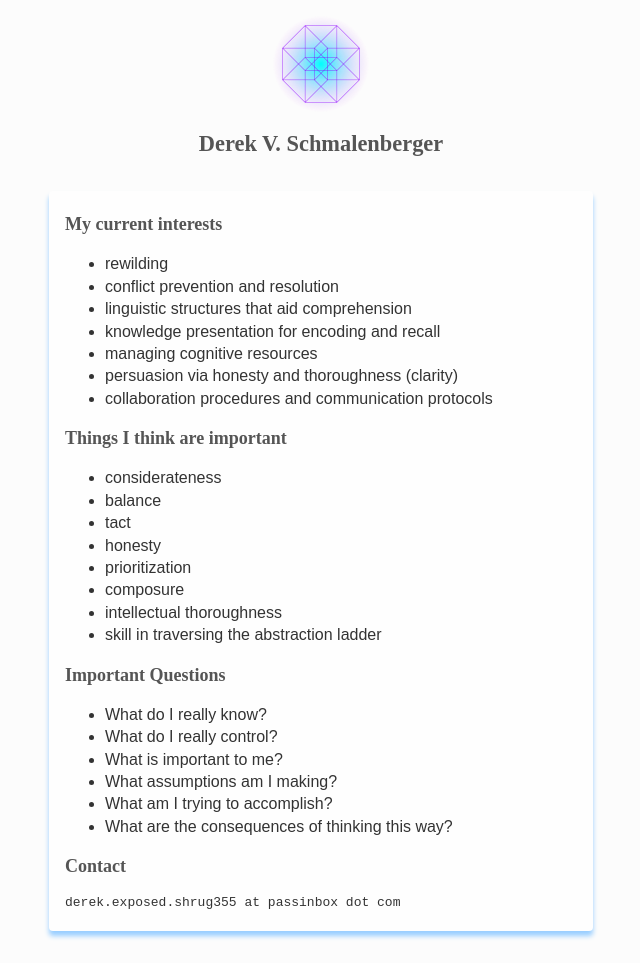
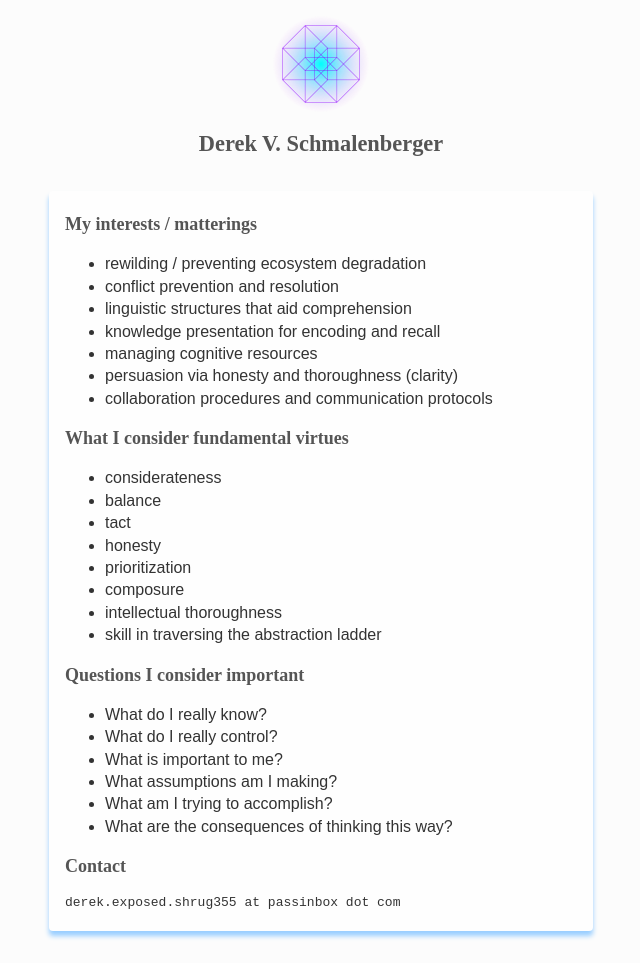
Before and after one commit to derek-v-s/derek-v-s.github.io, a Jekyll site: the page built from index.md, in a window 1280 px wide. Shown: the whole page, without its empty margins (319-959 px from the left). Built offline with Jekyll 4.4.1, drawn with Linux system fonts in a browser that asks for light colours.

Commit message:
Tweak index headings

```diff
--- a/index.md
+++ b/index.md
@@ -4,9 +4,9 @@ description: The personal website of Derek V. Schmalenberger.
 permalink: /
 ---
 
-## My current interests
+## My interests / matterings
 
-- rewilding
+- rewilding / preventing ecosystem degradation
 - conflict prevention and resolution
 - linguistic structures that aid comprehension
 - knowledge presentation for encoding and recall
@@ -14,7 +14,7 @@ permalink: /
 - persuasion via honesty and thoroughness (clarity)
 - collaboration procedures and communication protocols
 
-## Things I think are important
+## What I consider fundamental virtues
 
 - considerateness
 - balance
@@ -25,7 +25,7 @@ permalink: /
 - intellectual thoroughness
 - skill in traversing the abstraction ladder
 
-## Important Questions
+## Questions I consider important
 
 - What do I really know?
 - What do I really control?
```
